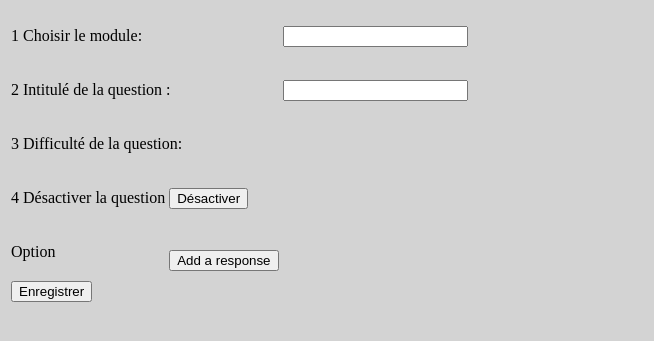
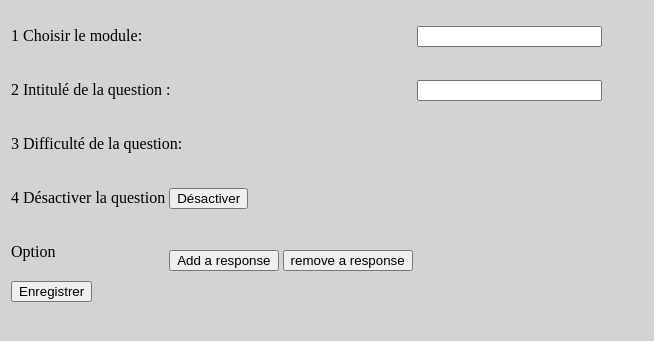
Before and after one commit to Dorine-Do/projet, a Symfony app: template templates/instructor/create_question.html.twig in a window 1280 px wide. Shown: the top 341 px of the page, without its empty margins (0-654 px from the left). Run offline with Twig, Linux system fonts and the light colour scheme; the template is opened without the code that fills it, so the values that code supplies are empty; form fields are guessed from the names that the template uses; some libraries are stand-ins or nearby versions.

Commit message:
add-widjet btn add  ok

```diff
--- a/templates/instructor/create_question.html.twig
+++ b/templates/instructor/create_question.html.twig
@@ -11,7 +11,7 @@
   <script src="https://ajax.googleapis.com/ajax/libs/jquery/3.6.0/jquery.min.js"></script>
 
   {# Fichier js pour faire apparaitre les inputs du collectionType #}
-  <script src="{{ asset('build/js/add-collection-widget.js') }}"></script>
+  <script src="{{ asset('js/add-collection-widget.js') }}"></script>
 {% endblock %}
 
 
@@ -46,7 +46,7 @@
             data-widget-counter="{{ form.difficulty|length }}">
 
             {# {{dump(form.difficulty.vars.choices)}} #}
-            {# boucle dans l'objet choice -> plus bouble dans les différents tableau pour récupérer la value  #}
+            {# boucle dans l'objet choice -> plus boucle dans les différents tableaux pour récupérer la value  #}
            {% for difficulty in form.difficulty.vars.choices %}
               <li>
                 <button >
@@ -72,28 +72,31 @@
             data-prototype="{{ form_row(form.proposal.vars.prototype)|e }}"
             data-widget-tags="{{ '<li></li>'|e }}"
             data-widget-counter="{{ form.proposal|length }}">
-
-            {# {{form_row(response.wording) }} #}
-
                     {% for response in form.proposal %}
 
                         <li>
-
                             {{form_row(response.wording) }}
-
-
                         </li>
                     {% endfor %}
         </ul>
-        <div class='bloc-btn-add-response'>
+        <div class='bloc-btn-add-remove-response'>
           <button type="button"
                     class="add-another-collection-widget"
                     {# au clic le ul s'active (lien id -> ul id) voir fichier js add-collection-widget #}
                     data-list-selector="#response-proposal">
                     Add a response
           </button>
+           <button type="button"
+                    class="remove-collection-widget"
+                    {# au clic le ul s'active (lien id -> ul id) voir fichier js add-collection-widget #}
+                    data-list-selector="#response-proposal">
+                    remove a response
+          </button>
           {# {{ ( in company_abilities) ? 'selected' : '' }} #}
         </div>
+
+        {# temporaire TODO #}
+
     </td>
   </tr>
   <tr>
```
